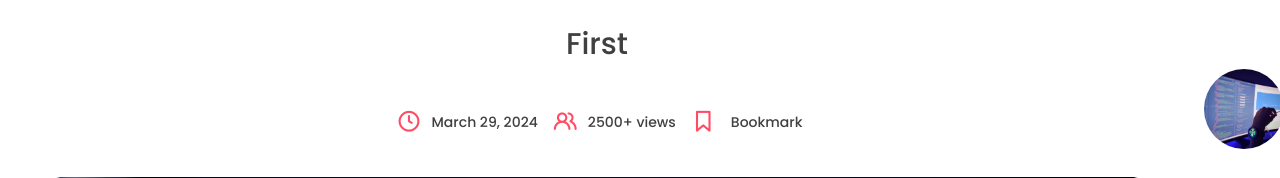
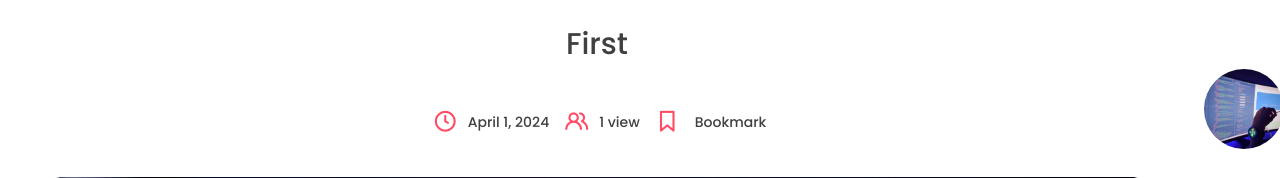
Before and after one commit to d-luangrath/blog-app, a Django app: a page that uses app/templates/app/post.html in a window 1280 px wide; the page is wider, and only the part inside the window is pictured. Shown: the part 223-401 px from the top of that part. Run offline with Django 4.2, Linux system fonts and the light colour scheme; data comes from the database, SQL or seed files in the repository; data that the repository does not hold is empty; some libraries are stand-ins or nearby versions.

Commit message:
Count views on the blog post

```diff
--- a/app/models.py
+++ b/app/models.py
@@ -22,3 +22,4 @@
     slug = models.SlugField(max_length=200, unique=True)
     image = models.ImageField(null=True, blank=True, upload_to="images/")
     tags = models.ManyToManyField(Tag, blank=True, related_name="post")
+    view_count = models.IntegerField(null=True, blank=True)
--- a/app/templates/app/post.html
+++ b/app/templates/app/post.html
@@ -30,7 +30,7 @@
                   </div>
                   <div class="track">
                     <i class="uil uil-users-alt"></i>
-                    <p class="view-count">2500+ views</p>
+                    <p class="view-count">{{post.view_count}} view{{post.view_count|pluralize}}</p>
                   </div>
                   <div class="track">
                     <form action="" method="POST">
--- a/app/views.py
+++ b/app/views.py
@@ -9,5 +9,12 @@
 
 def post_page(request, slug):
     post = Post.objects.get(slug=slug)
+
+    if post.view_count is None:
+        post.view_count = 1
+    else:
+        post.view_count += 1
+    post.save()
+
     context = {'post':post}
     return render(request, 'app/post.html', context)
```
Also changed, not shown: app/migrations/0003_post_view_count.py (added).
